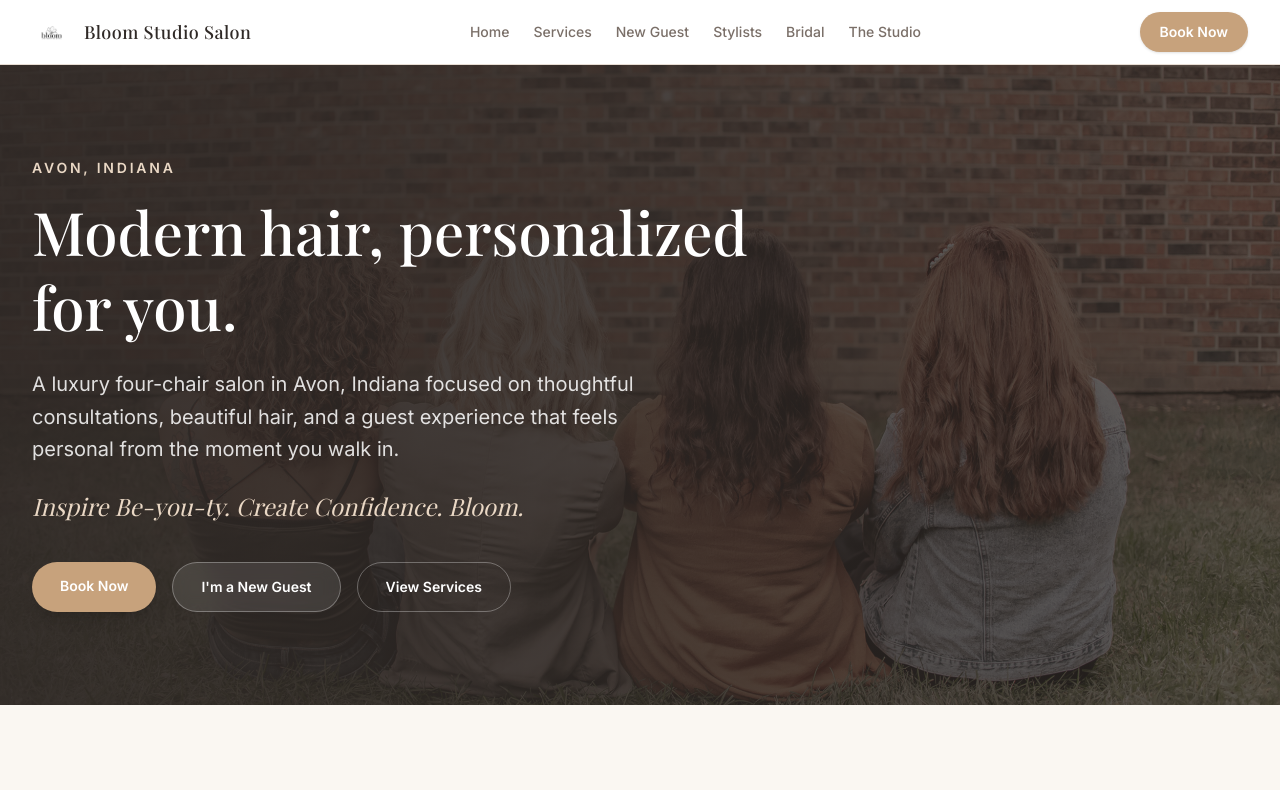
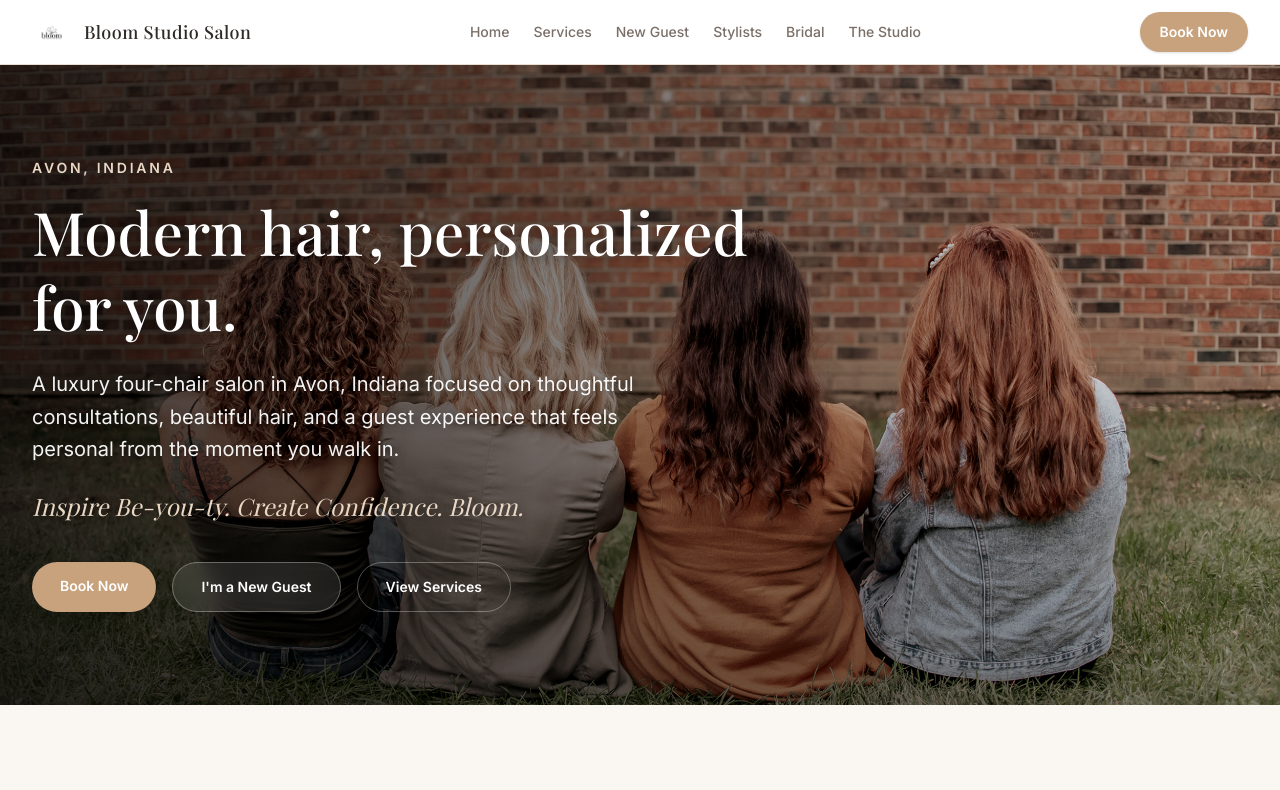
Before and after one commit to darnold5000/bloomstudiosalon, a Next.js app: page / in a window 1280 px wide. Shown: the top 790 px of the page. Built offline with nearby package versions, Linux system fonts and the light colour scheme; a web font is replaced by a local one.

Commit message:
services update

```diff
--- a/src/components/Hero.tsx
+++ b/src/components/Hero.tsx
@@ -25,25 +25,26 @@ export default function Hero({
           alt={imageAlt}
           fill
           priority
-          className="object-cover opacity-50"
+          className="object-cover object-center saturate-[1.12] contrast-[1.05]"
           sizes="100vw"
         />
-        <div className="absolute inset-0 bg-gradient-to-r from-text/90 via-text/70 to-text/40" />
+        <div className="absolute inset-0 bg-gradient-to-r from-black/75 via-black/35 to-black/5" />
+        <div className="absolute inset-0 bg-gradient-to-t from-black/30 via-transparent to-black/10" />
       </div>
 
       <div className="relative mx-auto flex min-h-[70vh] max-w-7xl flex-col justify-center px-4 py-20 sm:px-6 lg:min-h-[80vh] lg:px-8">
-        <p className="mb-4 text-sm font-semibold uppercase tracking-[0.2em] text-accent-soft">
+        <p className="mb-4 text-sm font-semibold uppercase tracking-[0.2em] text-accent-soft [text-shadow:0_1px_6px_rgba(0,0,0,0.35)]">
           Avon, Indiana
         </p>
-        <h1 className="max-w-3xl font-serif text-4xl font-medium leading-tight text-white sm:text-5xl lg:text-6xl">
+        <h1 className="max-w-3xl font-serif text-4xl font-medium leading-tight text-white sm:text-5xl lg:text-6xl [text-shadow:0_2px_12px_rgba(0,0,0,0.4)]">
           {headline}
         </h1>
-        <p className="mt-6 max-w-2xl text-lg leading-relaxed text-white/85 sm:text-xl">
+        <p className="mt-6 max-w-2xl text-lg leading-relaxed text-white/95 sm:text-xl [text-shadow:0_1px_8px_rgba(0,0,0,0.35)]">
           {subheadline}
         </p>
 
         {showTagline && (
-          <p className="mt-6 font-serif text-xl italic text-accent-soft sm:text-2xl">
+          <p className="mt-6 font-serif text-xl italic text-accent-soft sm:text-2xl [text-shadow:0_1px_8px_rgba(0,0,0,0.35)]">
             {siteInfo.tagline}
           </p>
         )}
```
